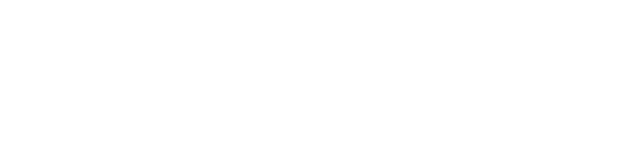
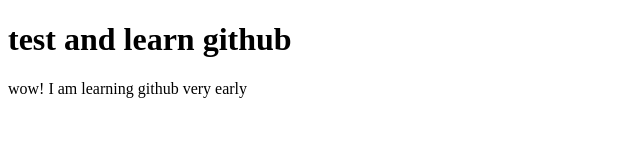
Before and after one commit to dhananjoychandradas/2nd-git-test, a plain HTML site: page index.html in a window 1280 px wide. Shown: the whole page, without its empty margins (0-640 px from the left). Drawn offline with Linux system fonts and the light colour scheme.

Commit message:
css file and html er h1 & p tag add koreci

```diff
--- /dev/null
+++ b/CSS file.css
@@ -0,0 +1,2 @@
+h1{ color: red;}
+p{ color: greenyellow;}
--- a/index.html
+++ b/index.html
@@ -7,6 +7,7 @@
     <title>2nd git test</title>
 </head>
 <body>
-
+ <h1> test and learn github</h1>
+ <p>wow! I am learning github very early</p>
 </body>
 </html>
```
